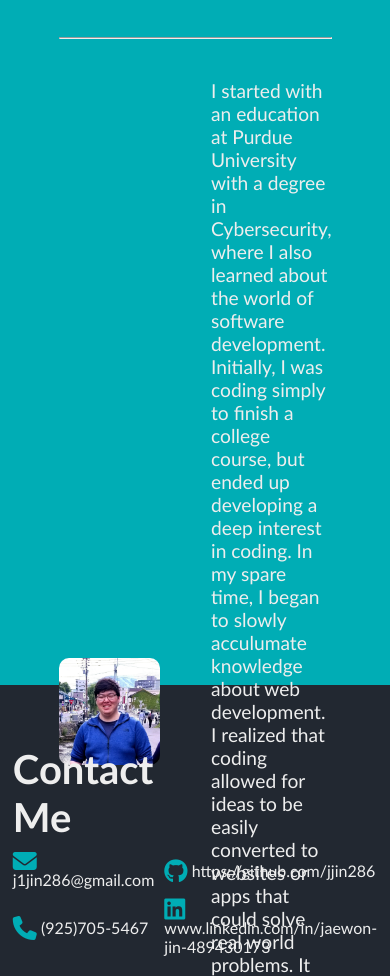
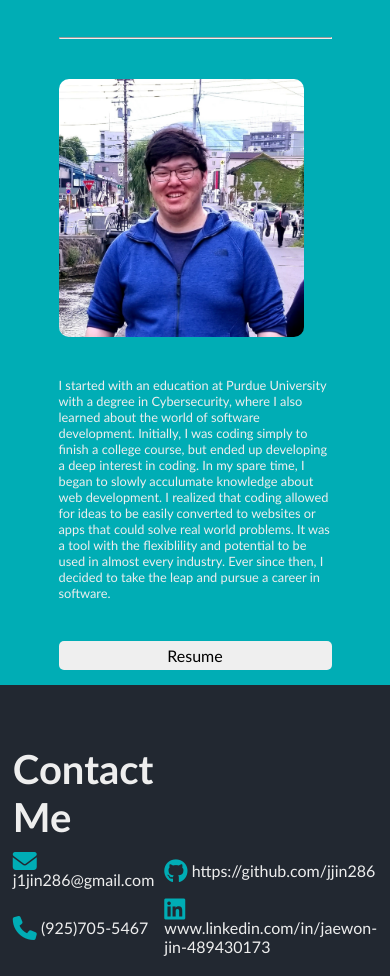
Before and after one commit to jjin286/personal-site, a plain HTML site: page index.html in a window 390 px wide. Shown: the part 1003-1979 px from the top of the page. Drawn offline with Linux system fonts and the light colour scheme.

Commit message:
changed title and page layout

```diff
--- a/index.html
+++ b/index.html
@@ -3,7 +3,7 @@
 <head>
   <meta charset="UTF-8">
   <meta name="viewport" content="width=device-width, initial-scale=1.0">
-  <title>Document</title>
+  <title>JaeWon Jin</title>
   <link rel="stylesheet" href="style.css">
   <script src="https://kit.fontawesome.com/da51e102b6.js" crossorigin="anonymous"></script>
 </head>
--- a/style.css
+++ b/style.css
@@ -51,7 +51,6 @@ nav{
 }
 
 .logo{
-  font-size: clamp(1.5rem, 1rem, 1.5rem);
   font-weight: 900;
 }
 
@@ -60,6 +59,7 @@ nav{
   display: grid;
   justify-content: center;
   align-items: center;
+  text-align: center;
   height: 100vh;
   padding-top: 60px;
   background-image: url("taro-ohtani-JXgXZ26qtnM-unsplash.jpg");
@@ -178,3 +178,34 @@ nav{
 .contact a:hover{
   color: #00ADB5;
 }
+
+
+@media screen  and (max-width:600px){
+  .about img{
+    border-radius: 10px;
+    width: 90%;
+    grid-column: 1 / 3;
+    grid-row: 3 / 4;
+  }
+
+  .about p{
+    font-size: 0.8rem;
+    font-weight: 100;
+    grid-row: 4 / 5;
+    grid-column: 1 / 3;
+  }
+
+  .about a{
+    display: grid;
+    text-decoration: none;
+    grid-row: 5 / 6;
+    grid-column: 1 / 3;
+    align-self: center;
+  }
+
+  .about a+hr{
+    display: none;
+    grid-row: 5 / 6;
+    grid-column: 1 / 3;
+  }
+}
```
